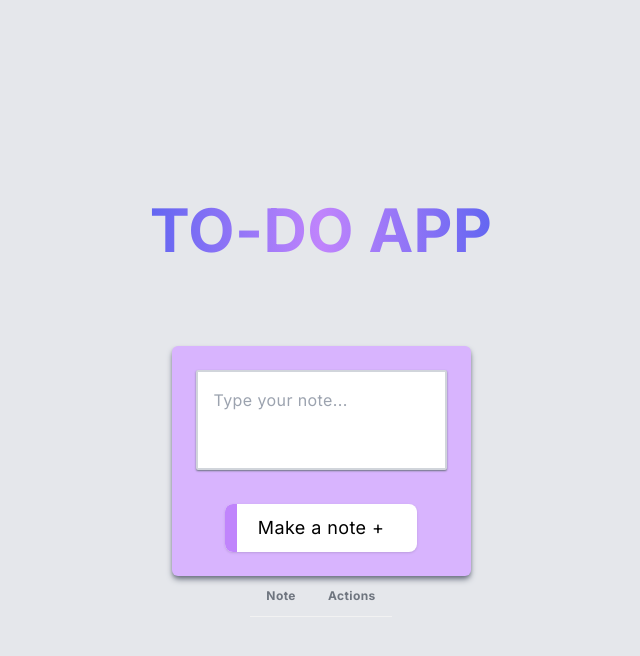
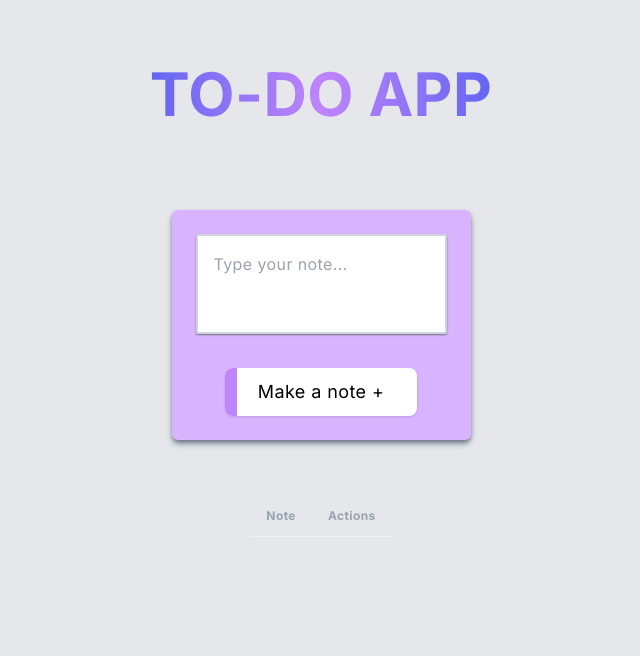
Before and after one commit to NekruzAsh/To-Do-App, a Next.js app: page / in a window 1280 px wide. Shown: the top 656 px of the page, without its empty margins (319-959 px from the left). Built offline with nearby package versions, Linux system fonts and the light colour scheme.

Commit message:
fixed bug where the completed button was working and the cross-line wasnt appearing, updated adaptive functionality of different entence lengths given by the user

```diff
--- a/app/components/todoList.jsx
+++ b/app/components/todoList.jsx
@@ -7,17 +7,14 @@ const TodoList = ({ todos, setTodos }) => {
   const [editingId, setEditingId] = useState(null);
 
   const handleEdit = (id) => {
-    // Set the editingId to enable editing mode for the corresponding note
     setEditingId(id);
   };
 
   const handleDelete = (id) => {
-    // Add logic for deleting a todo item
     setTodos((prevTodos) => prevTodos.filter((todo) => todo.id !== id));
   };
 
   const handleComplete = (id) => {
-    // Add logic for marking a todo item as completed
     setTodos((prevTodos) =>
       prevTodos.map((todo) =>
         todo.id === id ? { ...todo, completed: !todo.completed } : todo
@@ -26,18 +23,31 @@ const TodoList = ({ todos, setTodos }) => {
   };
 
   const handleKeyPress = (event, id) => {
-    // Save the edited note on Enter key press
     if (event.key === 'Enter') {
       setEditingId(null);
-      // Implement logic to save the edited note (e.g., update the state)
+
+    }
+  };
+
+  const getNoteStyle = (length) => {
+    if (length > 150) {
+      return {
+        fontSize: '16px',
+        margin: '10px 0',
+      };
+    } else {
+      return {
+        fontSize: '18px',
+        margin: '15px 0',
+      };
     }
   };
 
   return (
-    <div className=''>
+    <div className='mt-10 p-[16px] m-[200px]'>
       <table className="table">
         {/* Table headers */}
-        <thead>
+        <thead className='text-gray-400'>
           <tr>
             <th>Note</th>
             <th>Actions</th>
@@ -52,7 +62,8 @@ const TodoList = ({ todos, setTodos }) => {
                   <input
                     type="text"
                     value={todo.title}
-                    className={`list ${todo.completed ? 'completed' : ''}`}
+                    className={`list edit-input ${todo.completed ? 'completed' : ''}`}
+                    style={{ color: 'white' }}
                     onChange={(event) =>
                       setTodos((prevTodos) =>
                         prevTodos.map((t) =>
--- a/app/globals.css
+++ b/app/globals.css
@@ -5,6 +5,18 @@
 
 html {
   scroll-behavior: smooth;
+}
+
+
+.list {
+  overflow-wrap: break-word;
+  word-wrap: break-word;
+  word-break: break-word;
+}
+
+
+.completed {
+  text-decoration: line-through;
 }
 
 @layer base {
```
